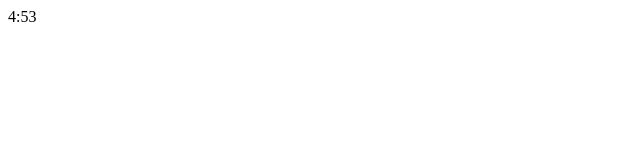
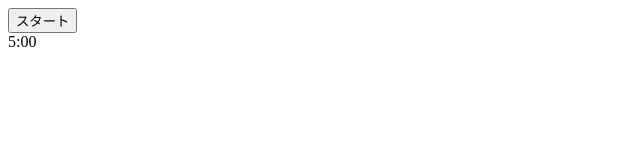
Before and after one commit to kidou3000/1st-typescript-project, a website with bundled scripts: page index.html in a window 1280 px wide. Shown: the whole page, without its empty margins (0-640 px from the left). Built offline with nearby package versions, Linux system fonts and the light colour scheme.

Commit message:
Webタイマー　V1.2

```diff
--- a/countdown_timer.ts
+++ b/countdown_timer.ts
@@ -2,7 +2,8 @@
 // まず、HTML 側に以下のような要素を用意してね。
 /*
 <div>
-  <div id="timerDisplay">00:00</div>
+  <button id="startButton">スタート</button>
+  <div id="timerDisplay">05:00</div>
 </div>
 
 <script src="countdown_timer.js" defer></script>
@@ -10,8 +11,12 @@
 
 document.addEventListener('DOMContentLoaded', () => {
   const timerDisplay = document.getElementById('timerDisplay') as HTMLDivElement;
+  const startButton = document.getElementById('startButton') as HTMLButtonElement;
 
   let intervalId: number | null = null;
+
+  // 初期表示を5分に設定
+  timerDisplay.textContent = '5:00';
 
   function startTimer(duration: number) {
     if (intervalId !== null) {
@@ -32,6 +37,8 @@ document.addEventListener('DOMContentLoaded', () => {
     }, 1000);
   }
 
-  // 固定のカウントダウン時間（例えば5分 = 300秒）
-  startTimer(300);
+  startButton.addEventListener('click', () => {
+    // ボタンを押すと5分（300秒）のカウントダウンがスタートする
+    startTimer(300);
+  });
 });
--- a/index.html
+++ b/index.html
@@ -1,5 +1,6 @@
 <div>
-  <div id="timerDisplay">00:00</div>
+  <button id="startButton">スタート</button>
+  <div id="timerDisplay">05:00</div>
 </div>
 
 <script src="countdown_timer.js" defer></script>
```
